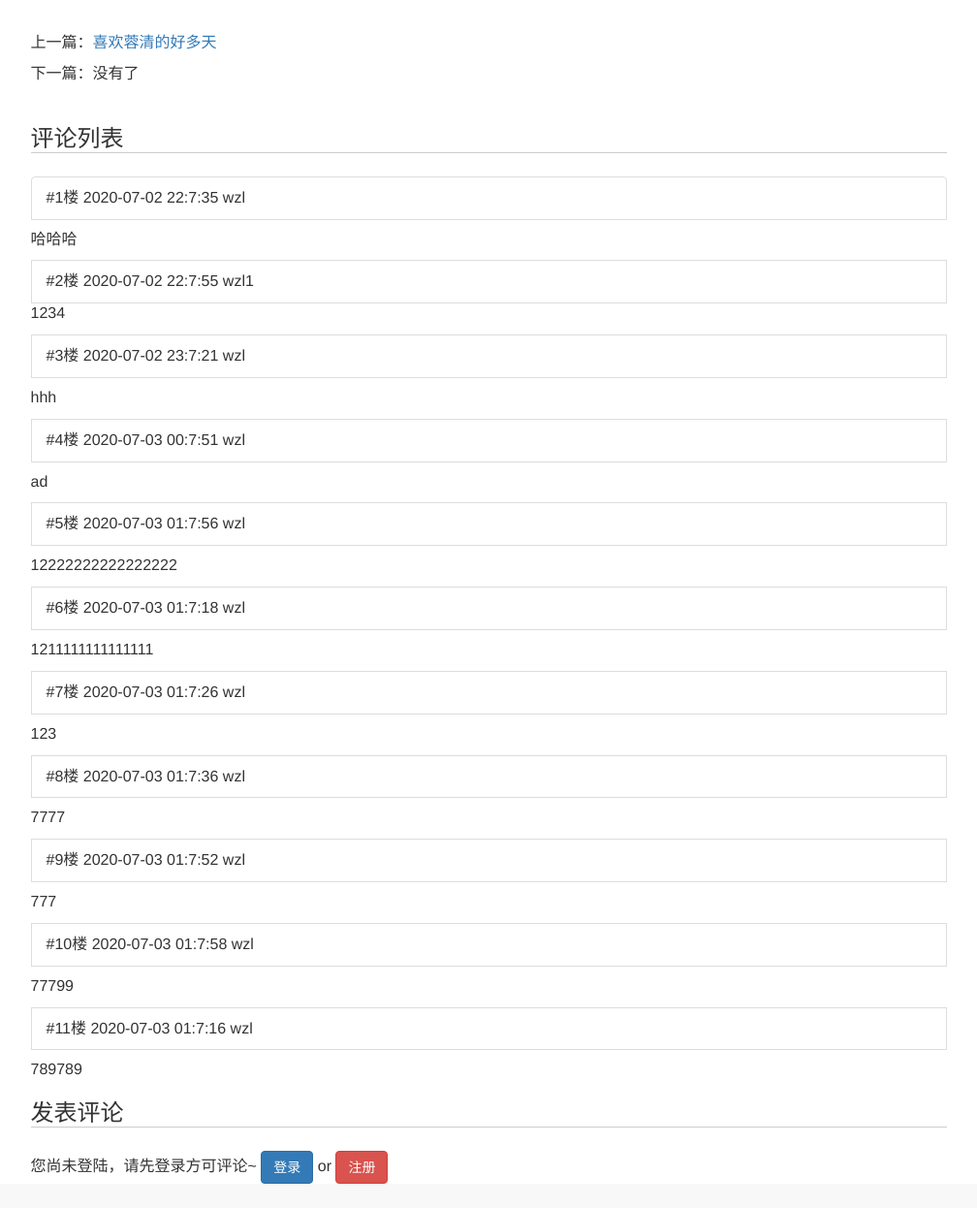
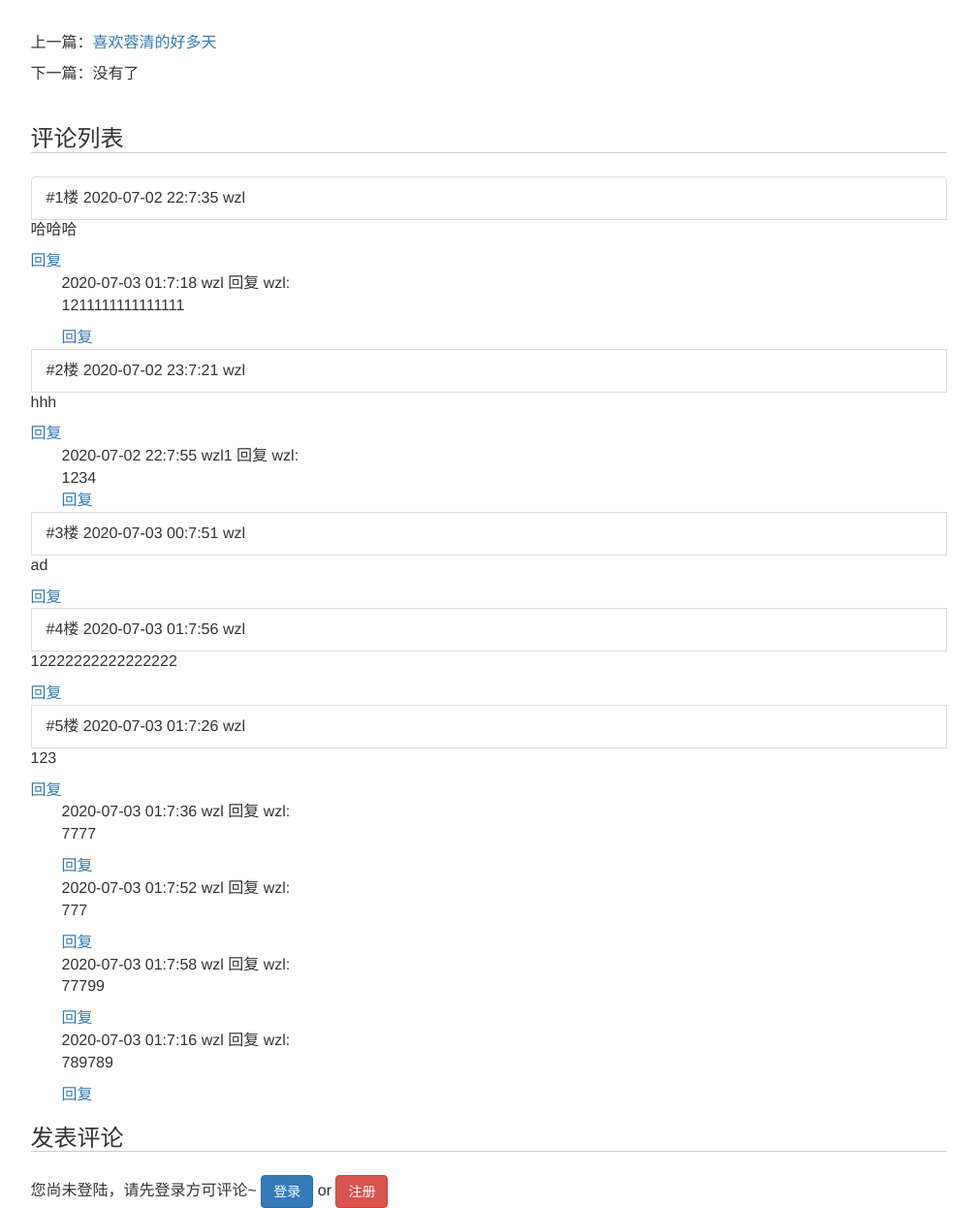
Before and after one commit to Rain-Bow0/mysite, a Django app: page /blog/188 in a window 1280 px wide. Shown: the part 514-1760 px from the top of the page at 97% size, without its empty margins (136-1144 px from the left). Before the commit the page ends 1735 px from the top, so only its background shows below. Run offline with Django 3.2, Linux system fonts and the light colour scheme; data comes from the database, SQL or seed files in the repository; both versions use the stored data as it was after the commit; parts of the project's set-up code (start-up, migrations or seed data) failed here and were passed over; some libraries are stand-ins or nearby versions.

Commit message:
增加了对评论进行回复以及对回复进行回复的功能，但是还有一点点不足之处

```diff
--- a/blog/static/blog.css
+++ b/blog/static/blog.css
@@ -37,3 +37,7 @@ h3.comment-area-title{
 div.django-ckeditor-widget{
     width:100%
 }
+
+div.reply{
+    margin-left: 2em;
+}
--- a/blog/templates/blog_detail.html
+++ b/blog/templates/blog_detail.html
@@ -50,20 +50,36 @@
                     <ul class="list-group">
                         <div id="comment_list">
                             {% for comment in comments %}
-                                <li class="list-group-item">
-                                    #{{ forloop.counter }}楼 {{ comment.comment_time|date:'Y-m-d H:n:s' }} {{ comment.user.username }}
+                                <li id="root_{{ comment.pk }}" class="list-group-item">
+                                    <span>#{{ forloop.counter }}楼 {{ comment.comment_time|date:'Y-m-d H:n:s' }}</span>
+                                    <span>{{ comment.user.username }}</span>
                                 </li>
-                                <p>{{ comment.text|safe }}</p>
+                                <div id="content_{{ comment.pk }}">{{ comment.text|safe }}</div>
+                                <a href="javascript:reply({{ comment.pk }})">回复</a>
+                                {% for reply in comment.root_comment.all %}
+                                    <div class="reply">
+                                        <span>{{ reply.comment_time|date:'Y-m-d H:n:s' }}</span>
+                                        <span>{{ reply.user.username }}</span>
+                                        <span>回复</span>
+                                        <span>{{ reply.reply_to.username }}:</span>
+                                        <div id="content_{{ reply.pk }}">{{ reply.text|safe }}</div>
+                                        <a href="javascript:reply({{ reply.pk }})">回复</a>
+                                    </div>
+                                {% endfor %}
                             {% empty %}
-                                暂无评论
+                                <span id="no_comment">暂无评论</span>
                             {% endfor %}
                         </div>
                     </ul>
-                                    <h3 class="comment-area-title">发表评论</h3>
+                    <h3 class="comment-area-title">发表评论</h3>
                     {% if user.is_authenticated %}
                         <form id="comment_form" action="{% url 'update_comment' %}" method="post"
                               style="overflow: hidden">
                             <label for="comment_text">{{ user.username }}，欢迎评论~</label>
+                            <div id="reply_content_container" style="display: none;">
+                                <p>回复 ：</p>
+                                <div id="reply_content"></div>
+                            </div>
                             {% csrf_token %}
                             {{ comment_form }}
                             <span id="comment_error" class="text-danger pull-left"></span>
@@ -88,7 +104,7 @@
     <script type="text/javascript">
         $("#comment_form").submit(function () {
             $("#comment_error").text('');
-            if (CKEDITOR.instances['id_comment_text'].document.getBody().getText().trim() === ''){
+            if (CKEDITOR.instances['id_comment_text'].document.getBody().getText().trim() === '') {
                 $("#comment_error").text('评论内容不能为空');
             }
             // 更新数据到tex tarea
@@ -102,13 +118,31 @@
                 success: function (data) {
                     console.log(data);
                     // 插入数据
-                    if(data['status']==="SUCCESS")
-                    {
-                        var comment_html = '<div> ' + data['comment_time']+" " + data['username'] + ' :'
-                                        + data['comment_text'] +  '</div>';
-                        $("#comment_list").append(comment_html);
+                    if (data['status'] === "SUCCESS") {
+                        if ($("#reply_comment_id").val() === '0') {
+                            // 插入评论
+                            var comment_html = '<li id="root_' + data['pk'] + '" class="list-group-item">' +
+                                '<span>' + data['comment_time'] + '</span>' +
+                                '<span>' + data['username'] + '</span></li>' +
+                                '<div id="content_' + data['pk'] + '">' + data['comment_text'] + '</div>' +
+                                '<a href="javascript:reply(' + data['pk'] + ')">回复</a>';
+                            $("#comment_list").append(comment_html);
+                        }else{
+                            // 插入回复
+                            var reply_html ='<div class="reply">'+
+                                        '<span>' + data['comment_time'] + '</span>'+
+                                        '<span>' + data['username'] + '</span>'+
+                                        '<span>回复</span>'+
+                                        '<span>' + data['reply_to']+ ':</span>' +
+                                        '<div id="content_' + data['pk'] + '">' + data['comment_text'] + '</div>' +
+                                        '<a href="javascript:reply(' + data['pk'] + ')">回复</a></div>';
+                            $("#root_" +data['root_pk']).append(reply_html);
+                        }
+                        $("#reply_content_container").hide();
+                        $("#reply_comment_id").val('0');
+                        $("#no_comment").remove()
                         CKEDITOR.instances['id_comment_text'].setData('');
-                    }else{
+                    } else {
                         $("#comment_error").text(data['message']);
                     }
                 },
@@ -118,5 +152,16 @@
             });
             return false;
         });
+
+        function reply(reply_comment_id) {
+            // 点击回复
+            $("#reply_comment_id").val(reply_comment_id);
+            $("#reply_content_container").show();
+            const reply_html = $("#content_" + reply_comment_id).html();
+            $("#reply_content").html(reply_html);
+            $("html").animate({scrollTop: $("#comment_form").offset().top - 60}, 300, function () {
+                CKEDITOR.instances['id_comment_text'].focus()
+            })
+        }
     </script>
 {% endblock %}
--- a/blog/views.py
+++ b/blog/views.py
@@ -51,7 +51,7 @@ def blog_detail(request, blog_pk):
     read_cookie_key = utils.read_statics_once_read(request, blog)
 
     blog_content_type = ContentType.objects.get_for_model(blog)
-    comments = Comment.objects.filter(content_type=blog_content_type, object_id=blog_pk)
+    comments = Comment.objects.filter(content_type=blog_content_type, object_id=blog_pk, parent=None)
 
     context = {}
     context['blog'] = blog
@@ -59,7 +59,8 @@ def blog_detail(request, blog_pk):
     context['next_blog'] = Blog.objects.filter(pk__gt=blog.pk).last()
     context['blog_dates'] = Blog.objects.dates('created_time', 'month', order='DESC')
     context['comments'] = comments
-    context['comment_form'] = CommentForm(initial={'content_type': blog_content_type.model, 'object_id': blog.pk})
+    context['comment_form'] = CommentForm(
+        initial={'content_type': blog_content_type.model, 'object_id': blog.pk, 'reply_comment_id': 0})
     response = render(request, 'blog_detail.html', context)
     # 设置Cookie
     response.set_cookie(read_cookie_key, 'true', max_age=1200)
--- a/comment/admin.py
+++ b/comment/admin.py
@@ -5,4 +5,4 @@ from .models import Comment
 
 @admin.register(Comment)
 class CommentAdmin(admin.ModelAdmin):
-    list_display = ('user', 'content_object', 'text', 'comment_time')
+    list_display = ('id', 'user', 'content_object', 'text', 'comment_time')
--- a/comment/forms.py
+++ b/comment/forms.py
@@ -2,14 +2,14 @@ from django import forms
 from django.contrib.contenttypes.models import ContentType
 from django.db.models import ObjectDoesNotExist
 from ckeditor.widgets import CKEditorWidget
-
+from .models import Comment
 
 class CommentForm(forms.Form):
     content_type = forms.CharField(widget=forms.HiddenInput)
     object_id = forms.IntegerField(widget=forms.HiddenInput)
     comment_text = forms.CharField(widget=CKEditorWidget(config_name='ckeditor_configs'), label=False,
                                    error_messages={'required': '评论内容不能为空'})
-
+    reply_comment_id = forms.IntegerField(widget=forms.HiddenInput(attrs={'id': 'reply_comment_id'}))
     def __init__(self, *args, **kwargs):
         if 'user' in kwargs:
             self.user = kwargs.pop('user')
@@ -30,3 +30,15 @@ class CommentForm(forms.Form):
         except ObjectDoesNotExist:
             raise forms.ValidationError('评论对象不存在')
         return self.cleaned_data
+
+    def clean_reply_comment_id(self):
+        reply_comment_id = self.cleaned_data['reply_comment_id']
+        if reply_comment_id < 0:
+            raise forms.ValidationError('回复出错')
+        elif reply_comment_id == 0:
+            self.cleaned_data['parent'] = None
+        elif Comment.objects.filter(pk=reply_comment_id).exists():
+            self.cleaned_data['parent'] = Comment.objects.get(pk=reply_comment_id)
+        else:
+            raise forms.ValidationError('回复出错')
+        return reply_comment_id
--- a/comment/models.py
+++ b/comment/models.py
@@ -9,6 +9,13 @@ class Comment(models.Model):
     content_type = models.ForeignKey(ContentType, on_delete=models.DO_NOTHING)
     object_id = models.PositiveIntegerField()
     content_object = GenericForeignKey('content_type', 'object_id')
+
     text = models.TextField()
     comment_time = models.DateTimeField(auto_now_add=True)
-    user = models.ForeignKey(User, on_delete=models.DO_NOTHING)
+    user = models.ForeignKey(User, related_name='comments', on_delete=models.DO_NOTHING)
+    parent = models.ForeignKey('self', related_name='parent_comment', null=True, on_delete=models.DO_NOTHING)
+    root = models.ForeignKey('self', related_name='root_comment', null=True, on_delete=models.DO_NOTHING)
+    reply_to = models.ForeignKey(User, related_name='replies', null=True, on_delete=models.DO_NOTHING)
+
+    def __str__(self):
+        return self.text
```
Also changed, not shown: comment/views.py (+11 -0 lines), comment/migrations/0002_auto_20200702_2251.py (added), db.sqlite3.
